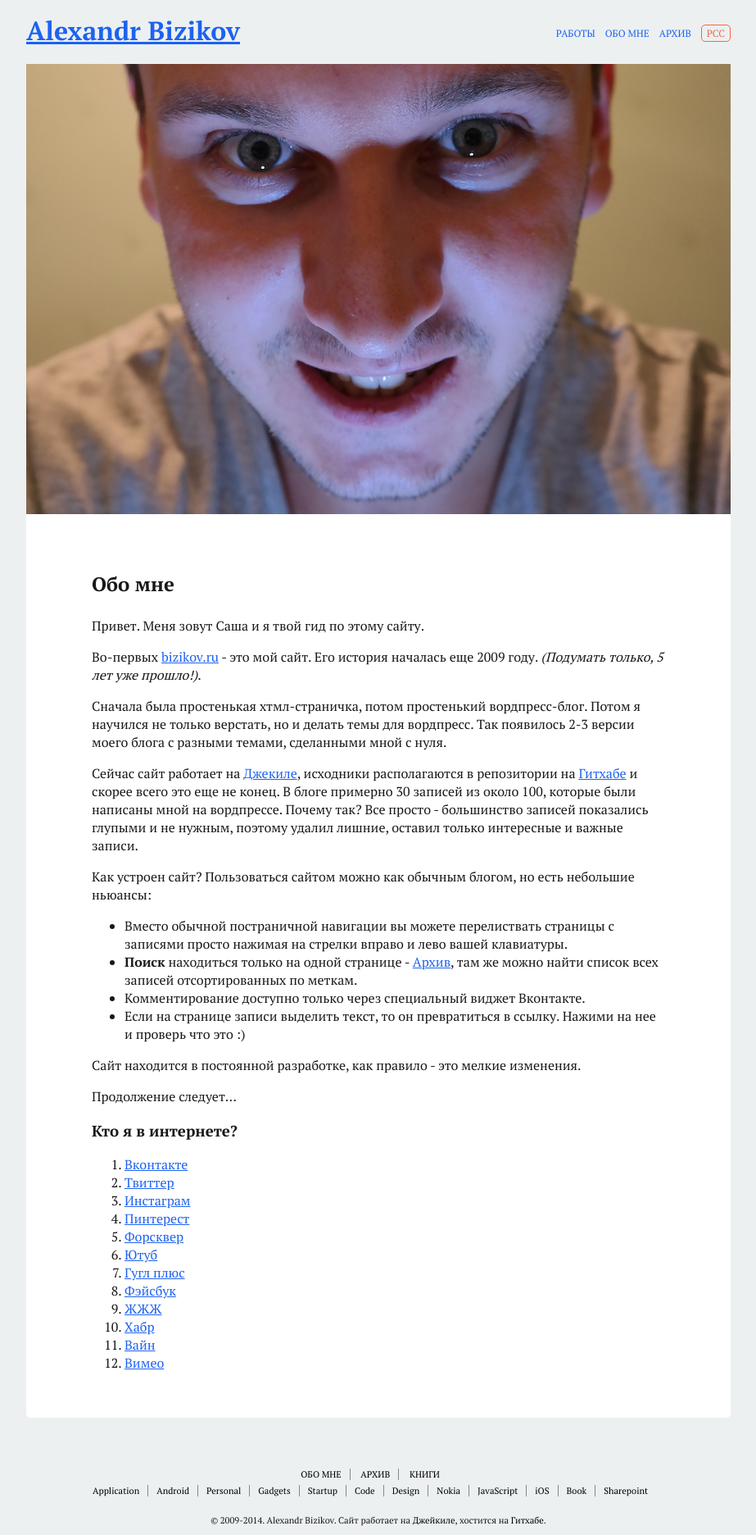
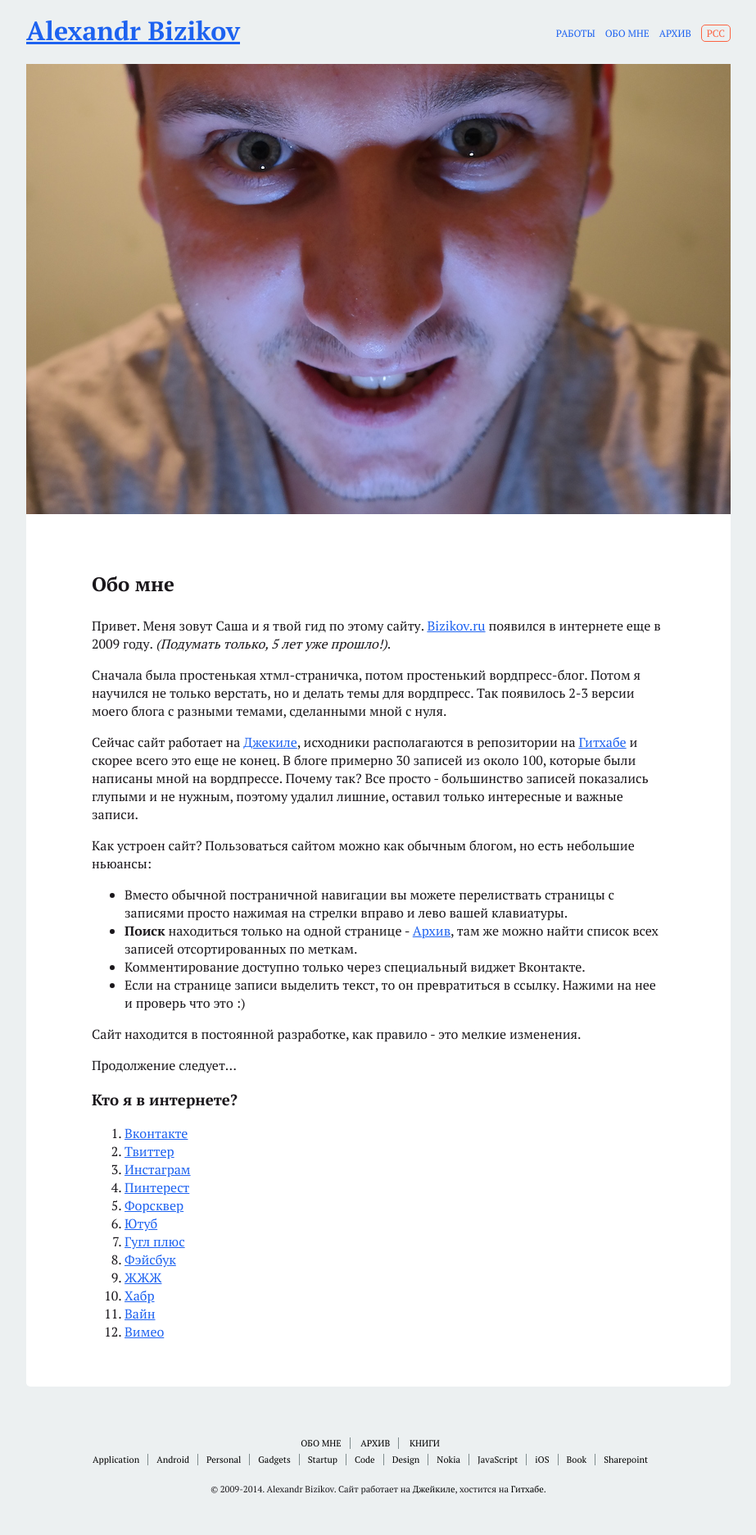
Before and after one commit to anna-vanlee/bizikov.ru, a Jekyll site: the page built from about/index.md, in a window 1280 px wide. Shown: the whole page at 82% size, without its empty margins (178-1101 px from the left). Built offline with Jekyll 4.4.1, drawn with Linux system fonts in a browser that asks for light colours; after the commit the page ends 1834 px from its top, so only the background shows below that.

Commit message:
обновил страницу

```diff
--- a/about/index.md
+++ b/about/index.md
@@ -6,9 +6,7 @@ keywords: Бизиков Александр, разработчик, frontend
 description: Привет. Этот сайт работает на Jekyll, исходные коды можно посмотреть на GitHub.
 ---
 
-Привет. Меня зовут Саша и я твой гид по этому сайту.
-
-Во-первых [bizikov.ru]({{ site.url }}) - это мой сайт. Его история началась еще 2009 году. _(Подумать только, 5 лет уже прошло!)_.
+Привет. Меня зовут Саша и я твой гид по этому сайту. [Bizikov.ru]({{ site.url }}) появился в интернете еще в 2009 году. _(Подумать только, 5 лет уже прошло!)_.
 
 Сначала была простенькая хтмл-страничка, потом простенький вордпресс-блог. Потом я научился не только верстать, но и делать темы для вордпресс.
 Так появилось 2-3 версии моего блога с разными темами, сделанными мной с нуля.
```
